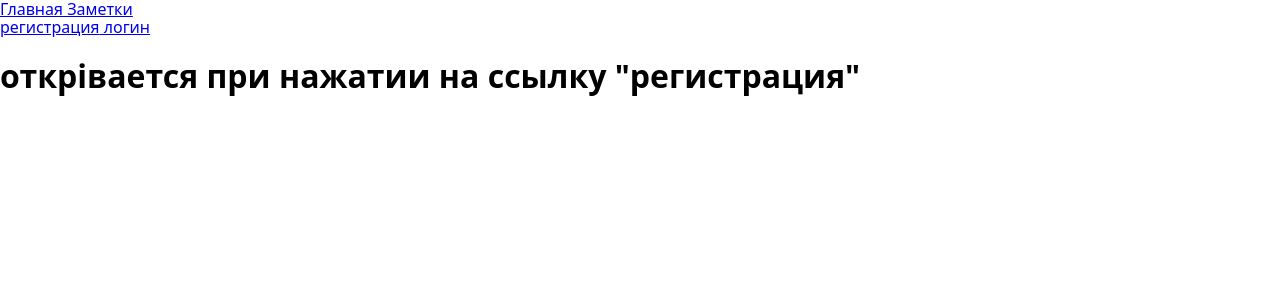
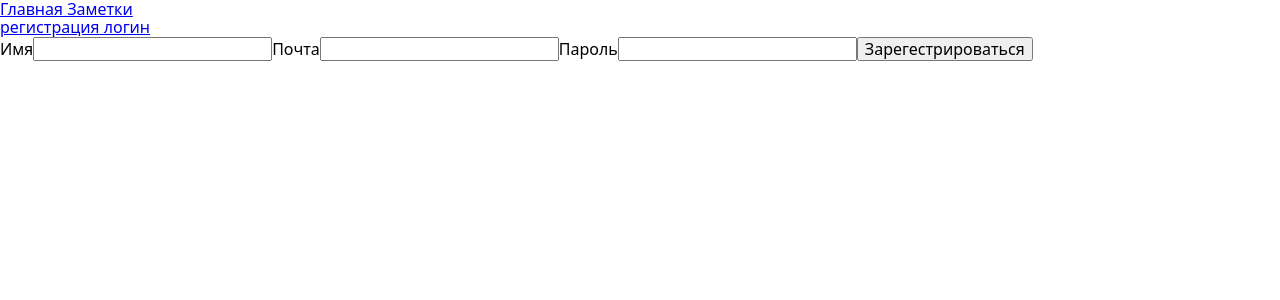
Before and after one commit to AlekseySteblivets/goit-react-hw-08-phonebook, a React (Create React App) app: page /register in a window 1280 px wide. Shown: the top 300 px of the page. Built offline with nearby package versions, Linux system fonts and the light colour scheme; no server answers.

Commit message:
регистрация и логин пользователя

```diff
--- a/src/redux/auth/auth-operations.js
+++ b/src/redux/auth/auth-operations.js
@@ -0,0 +1,42 @@
+import axios from "axios";
+
+import authActions from "./auth-actions";
+
+axios.defaults.baseURL = 'https://connections-api.herokuapp.com';
+
+const token = {
+    set(token) {
+        axios.defaults.headers.common.Autorization = `Bearer ${token}`;
+    },
+    unset() {
+        axios.defaults.headers.common.Autorization = '';
+    },
+};
+
+const register = credentials => async dispatch => {
+    dispatch(authActions.registerRequest());
+    try {
+        const response = await axios.post('/users/signup', credentials);
+        dispatch(authActions.registerSuccess(response.data))
+    } catch (error) {
+        dispatch(authActions.registerError(error.message));
+
+    }
+
+};
+
+const login = credentials => async dispatch => {
+    dispatch(authActions.loginRequest());
+    try {
+        const response = await axios.post('/users/login', credentials);
+        dispatch(authActions.loginSuccess(response.data))
+    } catch (error) {
+        dispatch(authActions.registerError(error.message));
+    }
+};
+
+const logout = () => dispatch => { };
+
+const getCurrentUser = () => (dispatch, getState) => { };
+
+export default { getCurrentUser, login, register, logout };
--- a/src/redux/auth/auth-reducer.js
+++ b/src/redux/auth/auth-reducer.js
@@ -1,2 +1,27 @@
 import { combineReducers } from "redux";
 import { createReducer } from "@reduxjs/toolkit";
+import authActions from "./auth-actions";
+
+const initialUserState = { name: null, email: null };
+
+const user = createReducer(initialUserState, {
+    [authActions.registerSuccess]: (_, { payload }) => payload.user,
+    [authActions.loginSuccess]: (_, { payload }) => payload.user,
+});
+
+const token = createReducer(null, {
+    [authActions.registerSuccess]: (_, { payload }) => payload.token,
+    [authActions.loginSuccess]: (_, { payload }) => payload.token,
+});
+
+const error = createReducer(null, {
+    [authActions.registerError]: (_, { payload }) => payload,
+    [authActions.loginError]: (_, { payload }) => payload,
+
+});
+
+export default combineReducers({
+    user,
+    token,
+    error,
+});
--- a/src/redux/auth/auth-selectors.js
+++ b/src/redux/auth/auth-selectors.js
@@ -0,0 +1 @@
+// export default {};
--- a/src/redux/auth/index.js
+++ b/src/redux/auth/index.js
@@ -0,0 +1,4 @@
+export { default as authActions } from './auth-actions';
+export { default as authReducer } from './auth-reducer';
+export { default as authOperations } from './auth-operations';
+// export { default as authSelectors } from './auth-selectors;'
--- a/src/redux/phonebooks/store.js
+++ b/src/redux/phonebooks/store.js
@@ -9,6 +9,7 @@ import {
     REGISTER
 } from 'redux-persist';
 import phonebooksReducer from "./phonebooks-reducer";
+import { authReducer } from "../auth";
 
 const middleware = [...getDefaultMiddleware({
     serializableCheck: {
@@ -22,6 +23,7 @@ const middleware = [...getDefaultMiddleware({
 const store = configureStore({
     reducer: {
         contacts: phonebooksReducer,
+        auth: authReducer,
     },
     middleware,
     devTools: process.env.NODE_ENV === 'development',
--- a/src/views/LoginView.js
+++ b/src/views/LoginView.js
@@ -1,9 +1,62 @@
-import React from "react";
+import React, { Component } from "react";
+import { connect } from "react-redux";
+// import styles from './RegisterView.module.css';
+import { authOperations } from '../redux/auth';
 
-const LoginView = () => {
-    return <h1>открівается при нажатии на ссылку "Login"</h1>
+class LoginView extends Component {
+    state = {
+        email: '',
+        password: '',
+    };
+
+    handleChange = ({ target: { name, value } }) => {
+        this.setState({ [name]: value });
+    };
+
+    handleSubmit = e => {
+        e.preventDefault();
+
+        this.props.onLogin(this.state);
+        this.setState({ name: '', email: '', password: '' });
+    };
+
+    render() {
+        const { email, password } = this.state;
+
+        return (
+            <div>
+                <h1>Страница логина</h1>
+                <form onSubmit={this.handleSubmit} autoComplete="off">
+                    <label >
+                        Почта
+                        <input
+                            type="email"
+                            name="email"
+                            value={email}
+                            onChange={this.handleChange}
+                        />
+                    </label>
+                    <label>
+                        Пароль
+                        <input
+                            type="password"
+                            name="password"
+                            value={password}
+                            onChange={this.handleChange}
+                        />
+                    </label>
+                    <button type="submit">Войти</button>
+
+                </form>
+            </div>
+        )
+    }
+
+}
+
+const mapDispatchToProps = {
+    onLogin: authOperations.login,
 }
 
 
-
-export default LoginView;
+export default connect(null, mapDispatchToProps)(LoginView);
--- a/src/views/RegisterView.js
+++ b/src/views/RegisterView.js
@@ -1,9 +1,71 @@
-import React from "react";
+import React, { Component } from "react";
+import { connect } from "react-redux";
+// import styles from './RegisterView.module.css';
+import { authOperations } from '../redux/auth';
 
-const RegisterView = () => {
-    return <h1>открівается при нажатии на ссылку "регистрация"</h1>
+class RegisterView extends Component {
+    state = {
+        name: '',
+        email: '',
+        password: '',
+    };
+
+    handleChange = ({ target: { name, value } }) => {
+        this.setState({ [name]: value });
+    };
+
+    handleSubmit = e => {
+        e.preventDefault();
+
+        this.props.onRegister(this.state);
+        this.setState({ name: '', email: '', password: '' });
+    };
+
+    render() {
+        const { name, email, password } = this.state;
+
+        return (
+            <div>
+                <form onSubmit={this.handleSubmit} autoComplete="off">
+                    <label >
+                        Имя
+                        <input
+                            type="text"
+                            name="name"
+                            value={name}
+                            onChange={this.handleChange}
+                        />
+                    </label>
+                    <label >
+                        Почта
+                        <input
+                            type="email"
+                            name="email"
+                            value={email}
+                            onChange={this.handleChange}
+                        />
+                    </label>
+                    <label>
+                        Пароль
+                        <input
+                            type="password"
+                            name="password"
+                            value={password}
+                            onChange={this.handleChange}
+                        />
+                    </label>
+                    <button type="submit">Зарегестрироваться</button>
+
+                </form>
+            </div>
+        )
+    }
+
+}
+
+const mapDispatchToProps = {
+    onRegister: authOperations.register,
 }
 
 
-
-export default RegisterView;
+export default connect(null, mapDispatchToProps)(RegisterView);
--- /dev/null
+++ b/src/views/RegisterView.module.css
@@ -0,0 +1,9 @@
+.form {
+    width: 320px;
+}
+
+.label {
+    display: flex;
+    flex-direction: column;
+    margin-bottom: 15px;
+}
```
